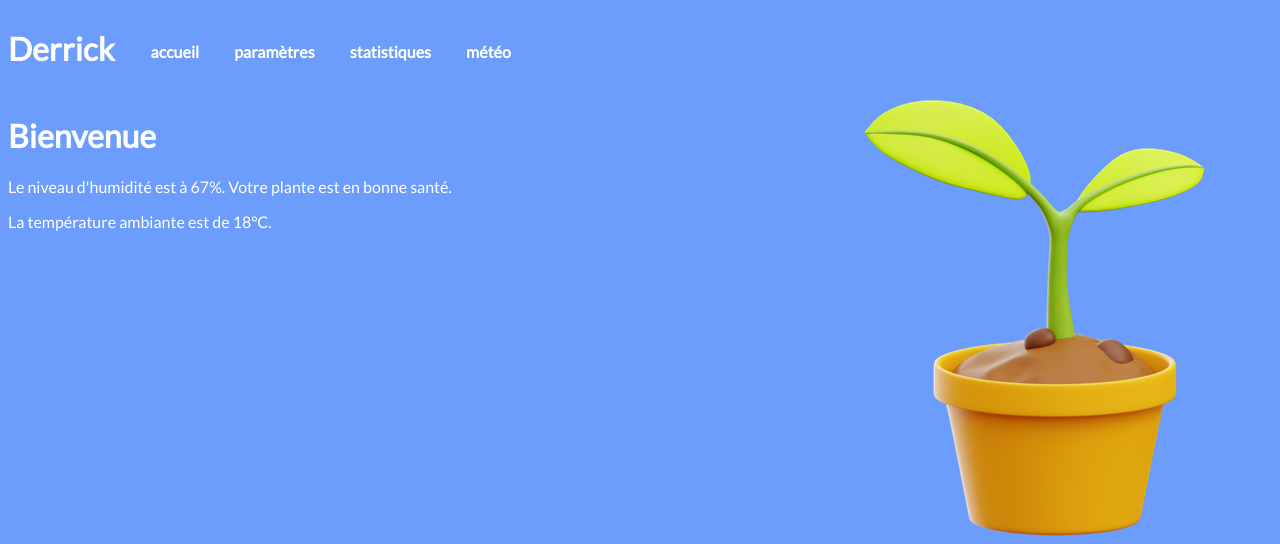
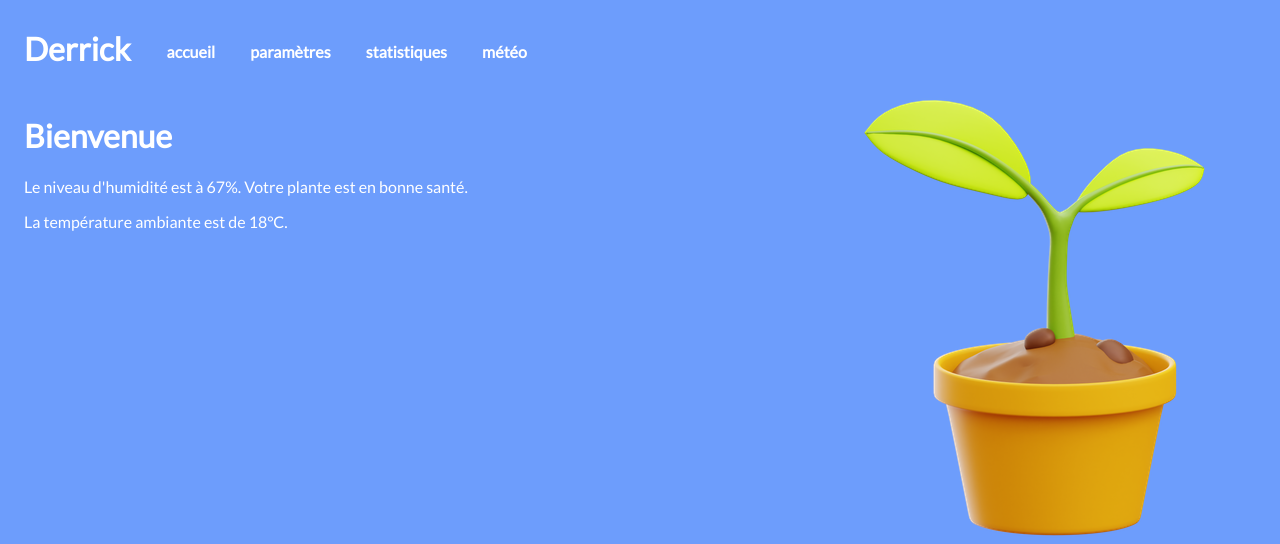
Before and after one commit to camillevnsse/derrick_smart_plant, a Flask app: page / in a window 1280 px wide. Shown: the top 544 px of the page. Run offline with Flask 2, Linux system fonts and the light colour scheme.

Commit message:
updated design
not the definitive version

```diff
--- a/static/css/template.css
+++ b/static/css/template.css
@@ -30,6 +30,7 @@
 }
 
 body {
+    padding-left: 1rem;
     background: #6d9dfc;
     font-family: 'Lato', sans-serif;
     color: white;
```
